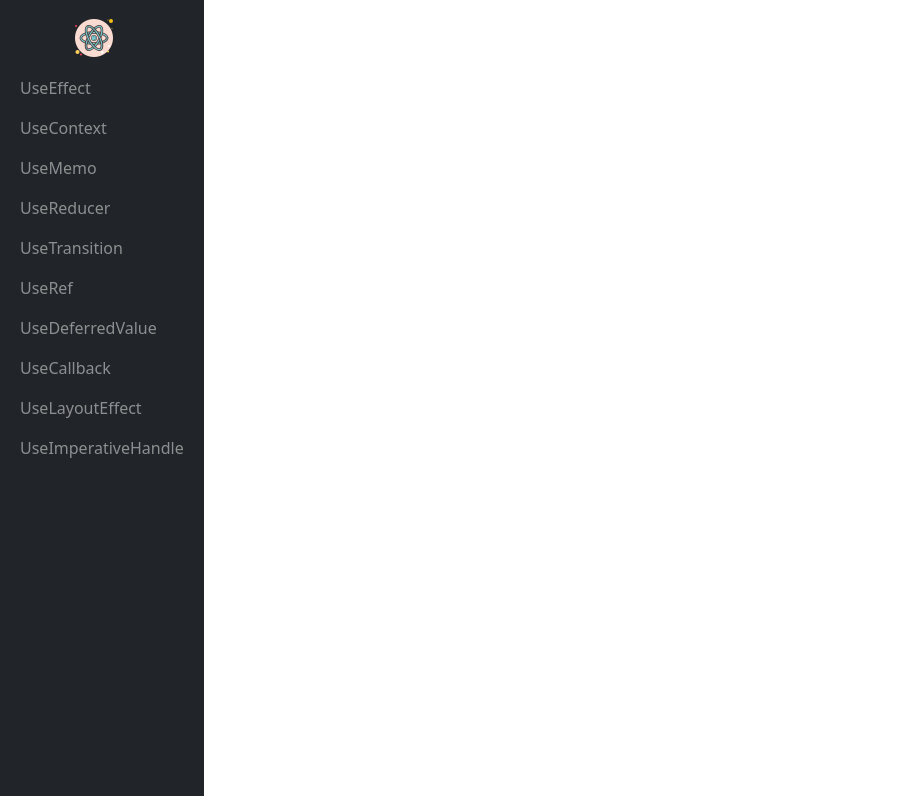
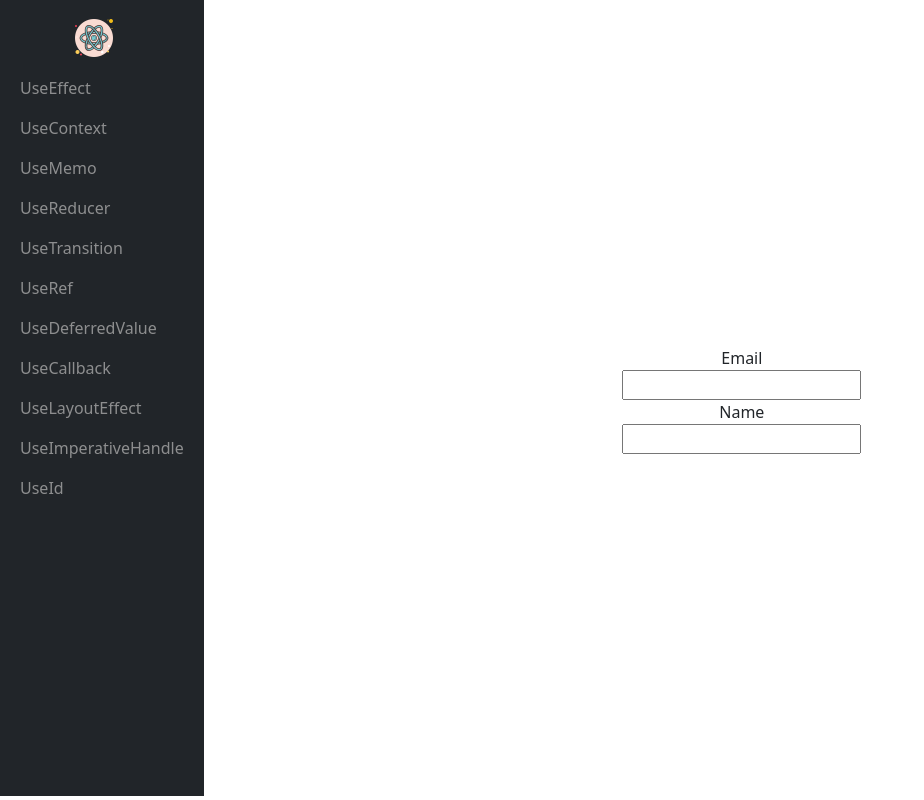
Before and after one commit to hrushikeshyadav/React-Hooks, a React (Create React App) app: page /use-id in a window 1280 px wide. Shown: the whole page, without its empty margins (0-924 px from the left). Built offline with nearby package versions, Linux system fonts and the light colour scheme.

Commit message:
useID hook

```diff
--- a/src/Routes.js
+++ b/src/Routes.js
@@ -12,6 +12,7 @@ import UseRef from "./modules/hooks/UseRef";
 import UseCallback from "./modules/hooks/UseCallback";
 import UseLayoutEffect from "./modules/hooks/useLayoutEffect";
 import UseImperativeHandle from "./modules/hooks/UseImperativeHandle";
+import UseId from "./modules/hooks/UseId";
 
 function ContentRoutes() {
   return (
@@ -35,6 +36,7 @@ function ContentRoutes() {
           path="/use-imperative-handle"
           element={<UseImperativeHandle />}
         ></Route>
+        <Route path="/use-id" element={<UseId />}></Route>
       </Routes>
     </>
   );
--- /dev/null
+++ b/src/modules/components/FormComponent.js
@@ -0,0 +1,15 @@
+import React, { useId } from "react";
+
+function FormComponent() {
+  const id = useId();
+  return (
+    <div className="container-div">
+      <label htmlFor={`${id}-email`}>Email</label>
+      <input id={`${id}-email`} type="email" />
+      <label htmlFor={`${id}-name`}>Name</label>
+      <input id={`${id}-name`} type="text" />
+    </div>
+  );
+}
+
+export default FormComponent;
--- a/src/modules/components/NavBar.js
+++ b/src/modules/components/NavBar.js
@@ -41,6 +41,9 @@ function NavBar({ className }) {
           <Nav.Link>
             <Link to="/use-imperative-handle">UseImperativeHandle</Link>
           </Nav.Link>
+          <Nav.Link>
+            <Link to="/use-id">UseId</Link>
+          </Nav.Link>
         </Nav>
       </Container>
     </Navbar>
--- /dev/null
+++ b/src/modules/hooks/UseId.js
@@ -0,0 +1,12 @@
+import React from "react";
+import FormComponent from "../components/FormComponent";
+
+function UseId() {
+  return (
+    <div>
+      <FormComponent />
+    </div>
+  );
+}
+
+export default UseId;
```
